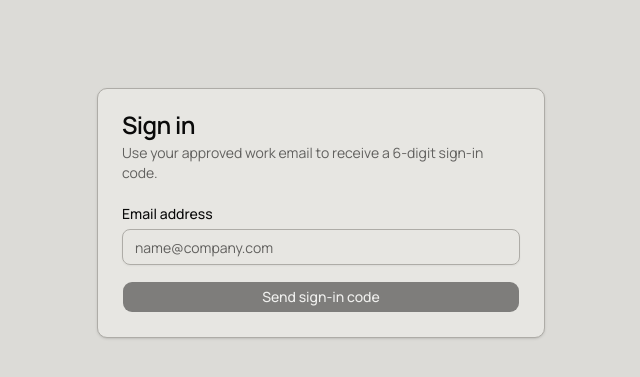
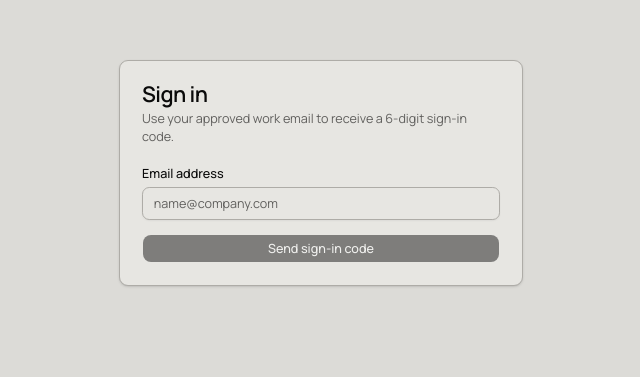
Before and after one commit to sprocketaudio/OpsScheduler, a Next.js app: page /login in a window 1280 px wide. Shown: the part 187-564 px from the top of the page, without its empty margins (319-959 px from the left). Built offline with nearby package versions, Linux system fonts and the light colour scheme; no server answers.

Commit message:
fix: apply laptop page-level zoom scaling

```diff
--- a/src/app/globals.css
+++ b/src/app/globals.css
@@ -127,4 +127,9 @@
   html {
     @apply font-sans;
   }
+  @media (min-width: 1024px) and (max-width: 1720px) {
+    html {
+      zoom: 90%;
+    }
+  }
 }
```
Also changed, not shown: 1 other file (tests, documents, lock files or other folders).
